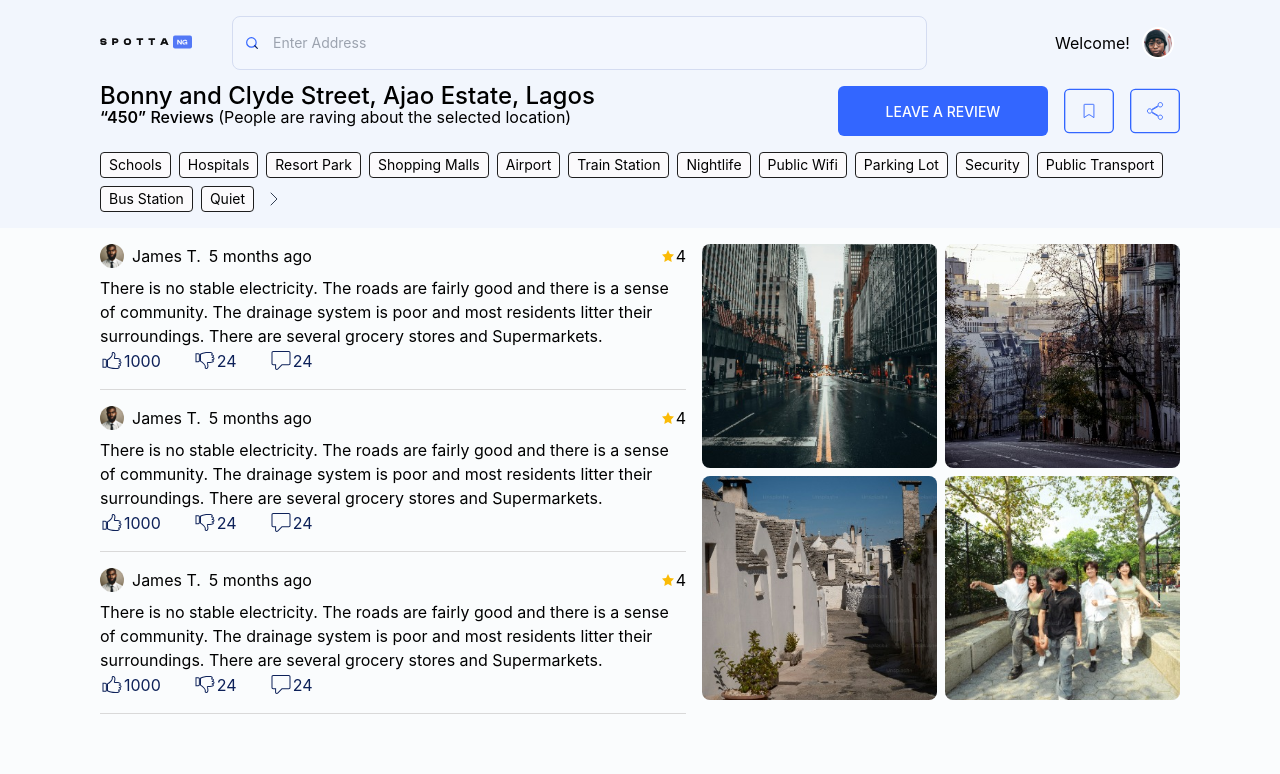
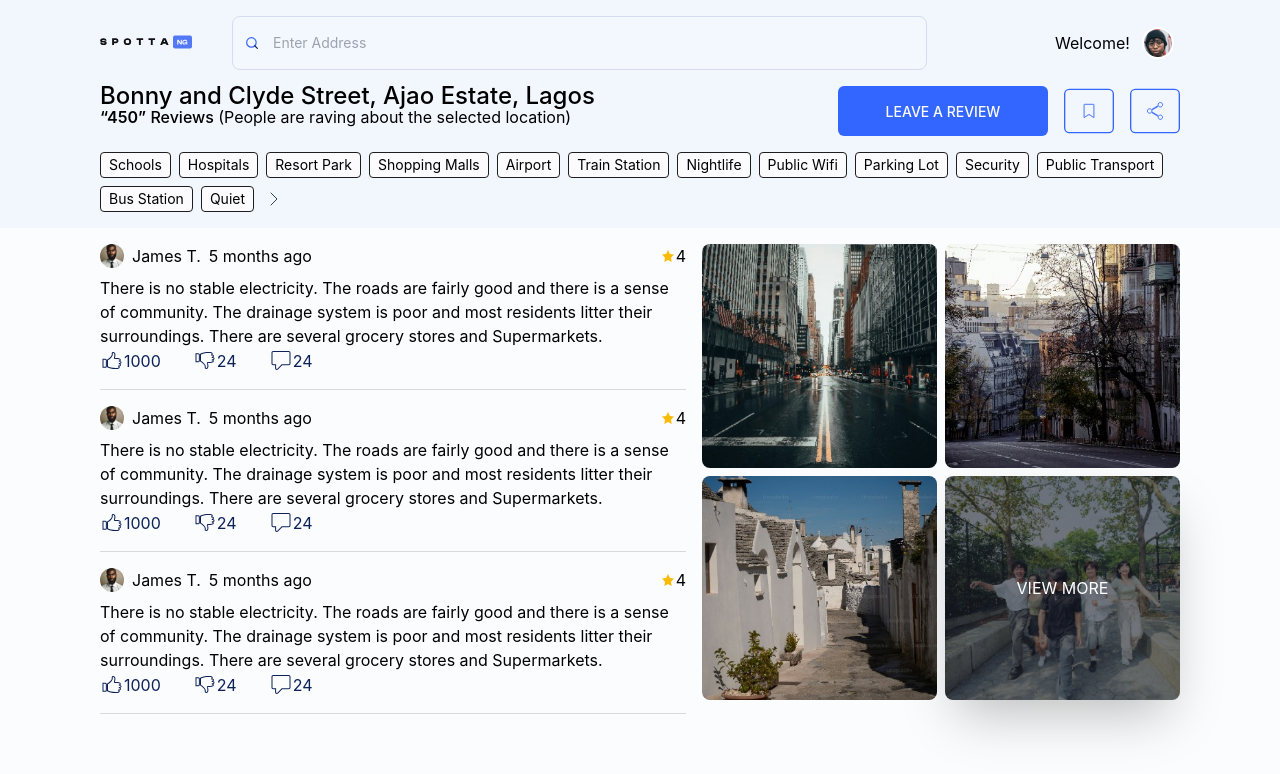
Before and after one commit to deeseeker/area-finder, a Next.js app: page /reviews in a window 1280 px wide. Shown: the top 774 px of the page. Built offline with nearby package versions, Linux system fonts and the light colour scheme; what tailwind-gradient-mask-image would draw is missing.

Commit message:
overlay text

```diff
--- a/pages/reviews.js
+++ b/pages/reviews.js
@@ -306,13 +306,20 @@ function MainReviews({ isAboveMediumScreens }) {
               height={224}
               alt="area-3"
             />
+
+            <div class="w-full h-full rounded-lg shadow-2xl overflow-hidden relative">
               <Image
-              className="rounded-lg h-full w-full object-cover"
+                className="absolute rounded-lg h-full w-full object-cover"
                 src="/images/img-4.jpeg"
                 width={235}
                 height={224}
                 alt="area-4"
               />
+              <div class="absolute inset-0 bg-gray-900 bg-opacity-60"></div>
+              <div class="flex h-full items-center justify-center relative">
+                <h1 class="text-center text-white">VIEW MORE</h1>
+              </div>
+            </div>
           </div>
         </div>
       ) : (
```
Lines whose indentation alone changed are shown as unchanged.
